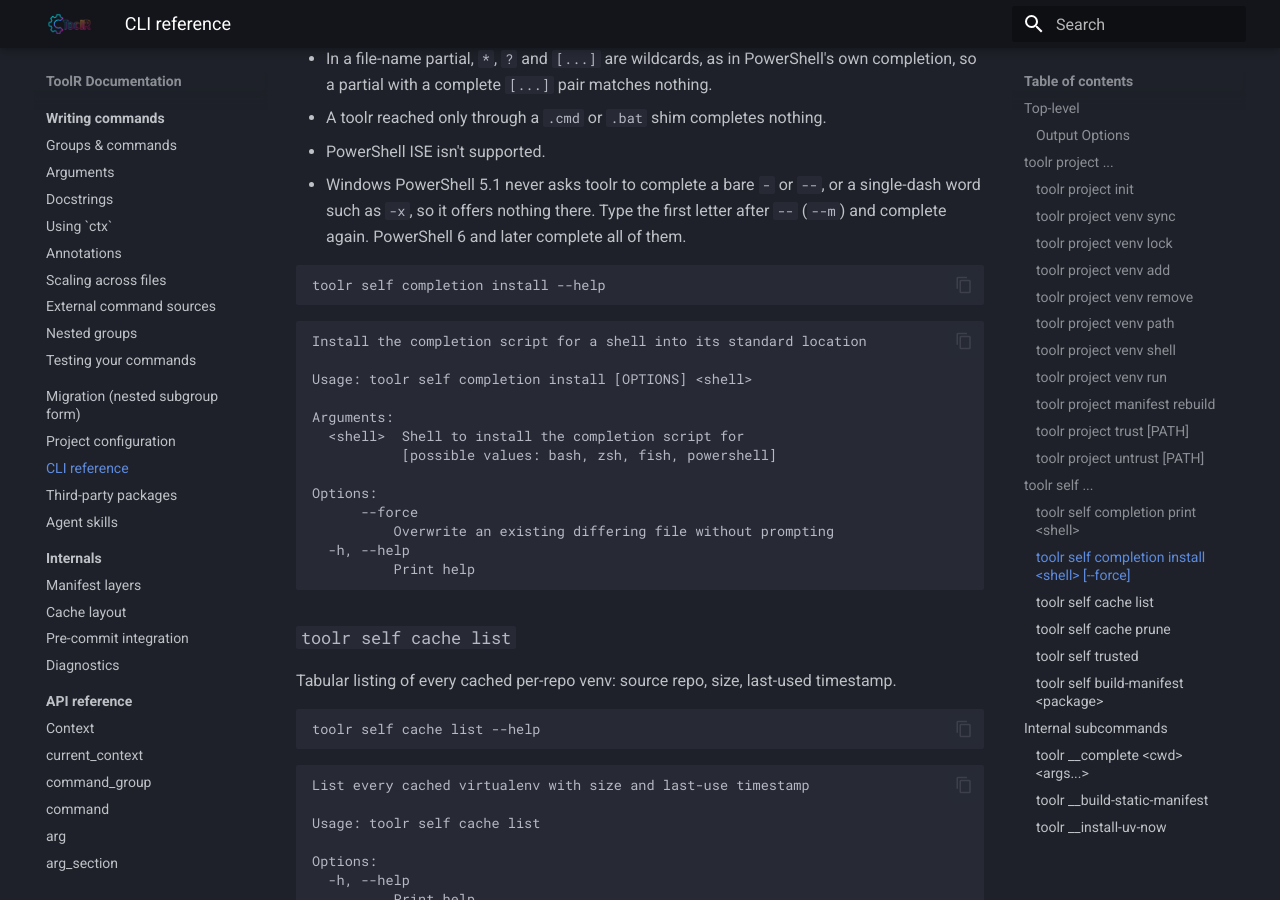
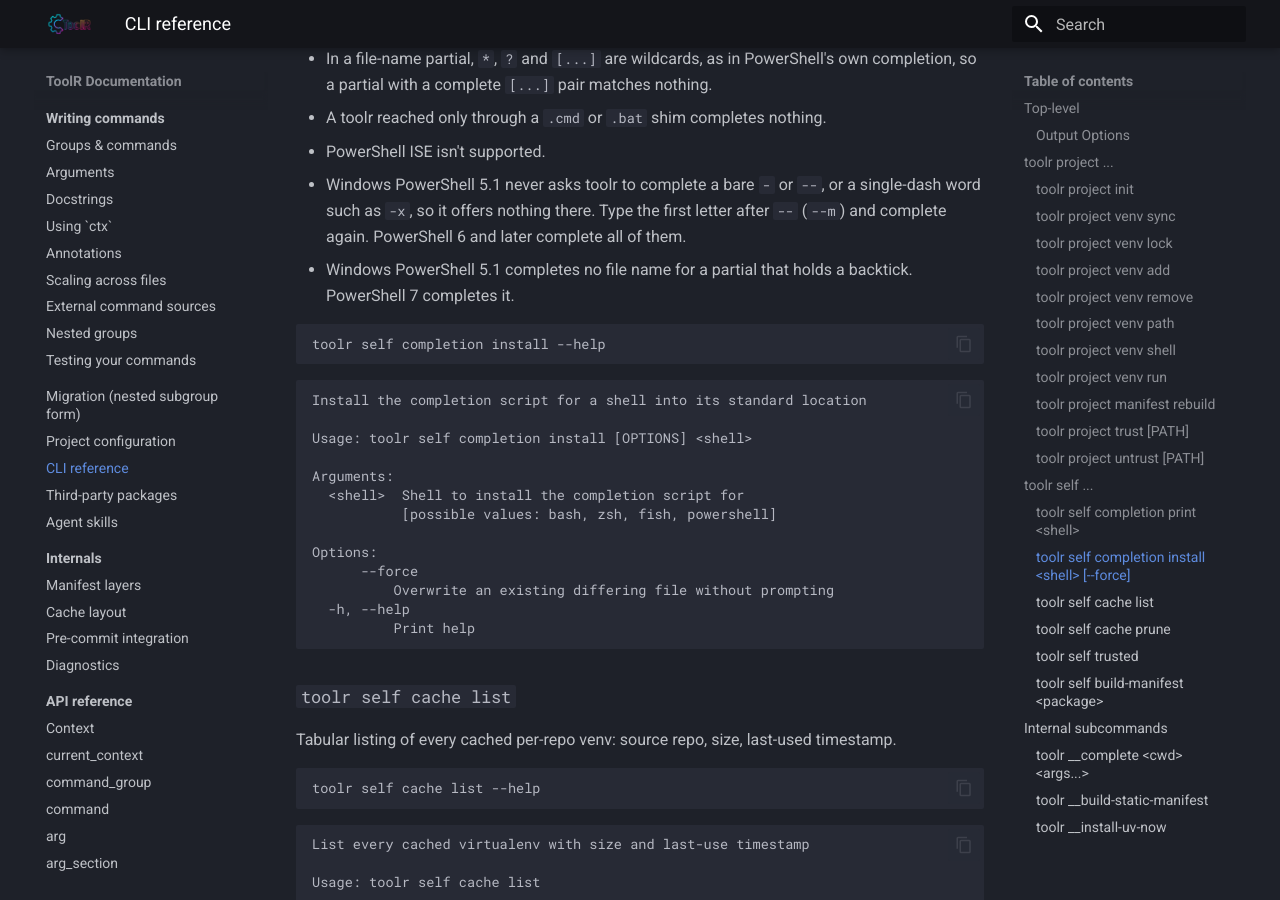
Before and after one commit to s0undt3ch/ToolR, an MkDocs documentation site: the page built from docs/cli.md, in a window 1280 px wide and 900 px high, scrolled down 10133 px. Built offline with MkDocs 1.6.1 and Material for MkDocs 9.7.7, drawn with Linux system fonts in a browser that asks for light colours.

Commit message:
test(completion): pin Windows PowerShell 5.1's backtick partial gap
5.1's file-name completion matches nothing for a partial holding a
backtick, however it is escaped; pwsh 7 completes it. Drop the [``]
rewrite, which didn't help 5.1, document the limit and expect no
matches from powershell.exe for those lines.

Release-Notes: skip

````diff
--- a/docs/cli.md
+++ b/docs/cli.md
@@ -345,6 +345,8 @@ Known limits in PowerShell:
   a single-dash word such as `-x`, so it offers nothing there. Type the first
   letter after `--` (`--m`) and complete again. PowerShell 6 and later
   complete all of them.
+- Windows PowerShell 5.1 completes no file name for a partial that holds a
+  backtick. PowerShell 7 completes it.
 
 ```sh
 toolr self completion install --help
````
Also changed, not shown: 2 other files.
